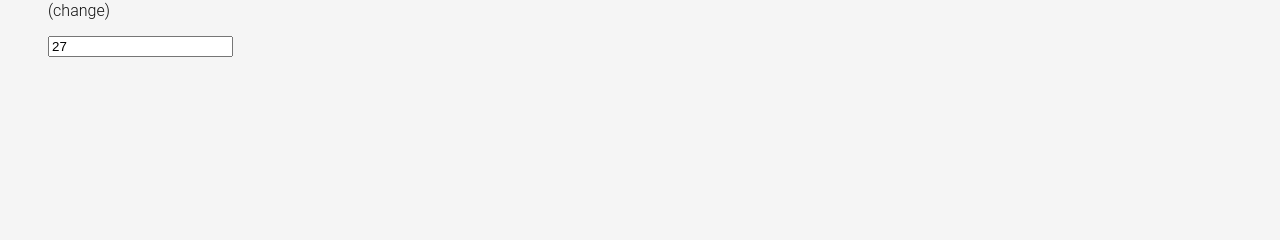
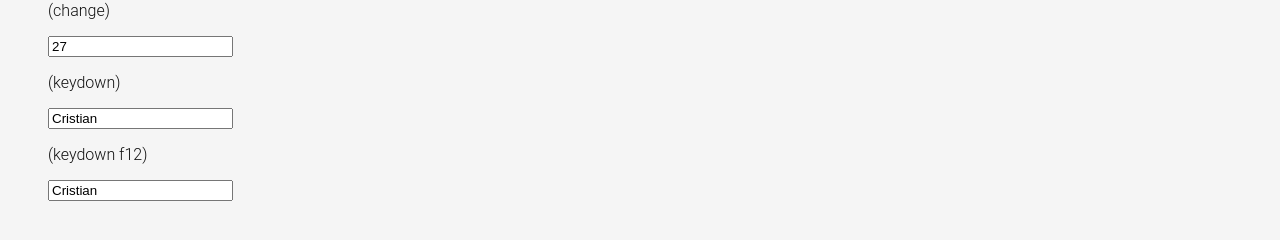
Before and after one commit to crileiton/Angular17-TodoApp, an Angular app: page /labs in a window 1280 px wide. Shown: the part 820-1060 px from the top of the page. Before the commit the page ends 925 px from the top, so only its background shows below. Built offline with nearby package versions, Linux system fonts and the light colour scheme.

Commit message:
Event binding: keydown

```diff
--- a/src/app/pages/labs/labs.component.html
+++ b/src/app/pages/labs/labs.component.html
@@ -24,6 +24,14 @@
 
   <button (click)="clickHandler()">click me</button>
   <button (dblclick)="clickHandler()">Double click</button>
+
   <p>(change)</p>
   <input type="number" [value]="person.age" (change)="changeHandler($event)">
+
+  <p>(keydown)</p>
+  <input type="text" [value]="person.name" (keydown)="keydownHandler($event)">
+
+    <p>(keydown f12)</p>
+    <input type="text" [value]="person.name" (keydown.f10)="changeHandler($event)">
+
 </div>
--- a/src/app/pages/labs/labs.component.ts
+++ b/src/app/pages/labs/labs.component.ts
@@ -36,4 +36,9 @@
   changeHandler(event: Event) {
     console.log(event);
   }
+
+  keydownHandler(event: KeyboardEvent) {
+    const input = event.target as HTMLInputElement;
+    console.log(input.value);
+  }
 }
```
